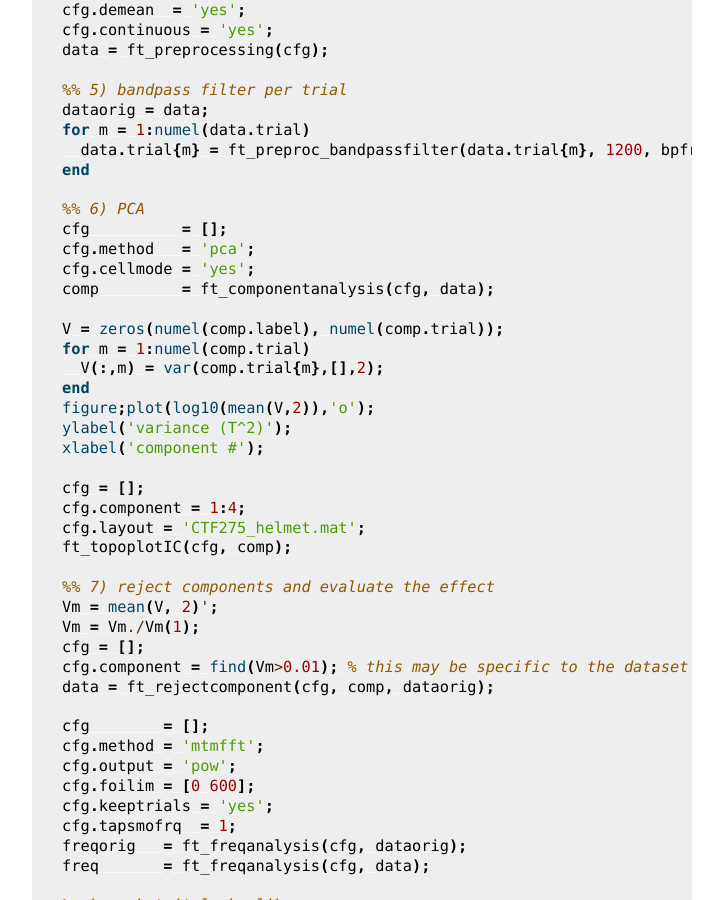
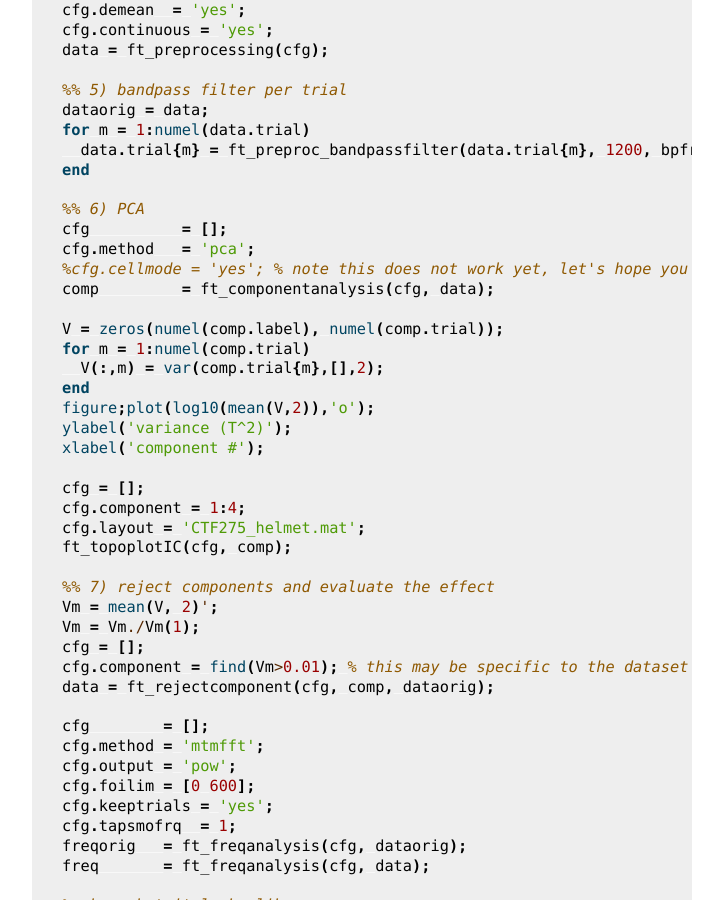
Before and after one commit to Donders-Institute/staff-scientists, a Sphinx documentation site: the page built from docs/FAQ/MEG/rf_artifact.rst, in a window 1280 px wide and 900 px high, scrolled down 3169 px. Shown: the whole window, without its empty margins (388-1111 px from the left). Built offline with Sphinx 7.4.7, drawn with Linux system fonts in a browser that asks for light colours.

Commit message:
Update rf_artifact.rst

```diff
--- a/docs/FAQ/MEG/rf_artifact.rst
+++ b/docs/FAQ/MEG/rf_artifact.rst
@@ -121,7 +121,7 @@ the data for the drifting artifact, requiring a per segment peak detection. This
   %% 6) PCA
   cfg          = [];
   cfg.method   = 'pca';
-  cfg.cellmode = 'yes';
+  %cfg.cellmode = 'yes'; % note this does not work yet, let's hope you have enough RAM
   comp         = ft_componentanalysis(cfg, data);
 
   V = zeros(numel(comp.label), numel(comp.trial));
```
